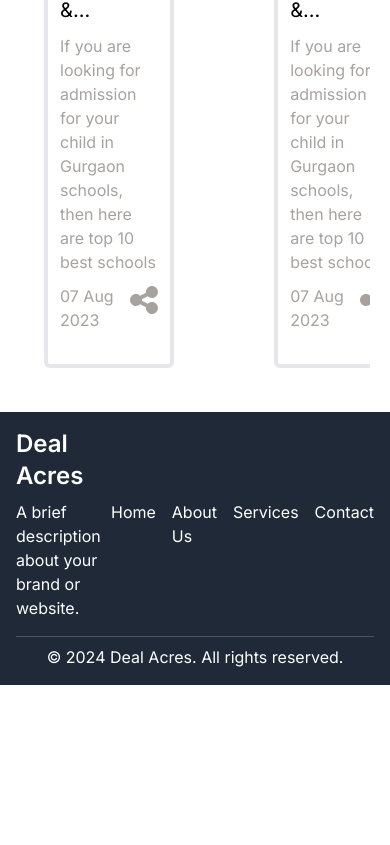
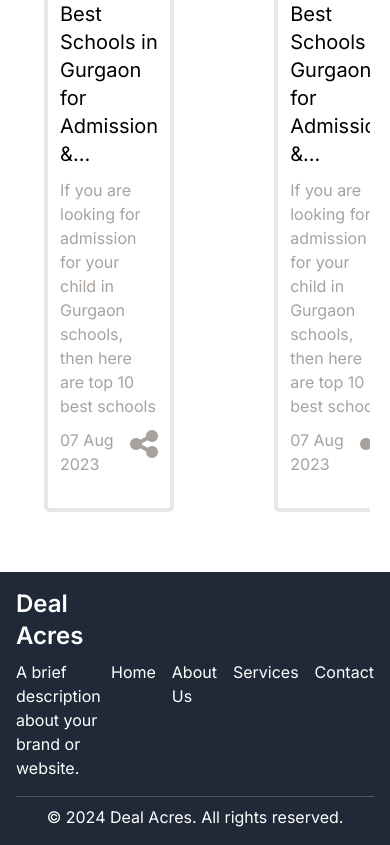
Before and after one commit to Pranjal826/next-app, a Next.js app: page / in a window 390 px wide. Shown: the part 5867-6712 px from the top of the page. Before the commit the page ends 6552 px from the top, so only its background shows below. Built offline with nearby package versions, Linux system fonts and the light colour scheme.

Commit message:
updation

```diff
--- a/src/app/Second/page.tsx
+++ b/src/app/Second/page.tsx
@@ -64,7 +64,7 @@ Step by step guide for free property listing</h1>
                 </br>
                 <p>So, a builder, an owner, or an agent does need not spend hours selling the house online or trying a hand at the online rental. Listing property is a process of a few minutes and you are done. Deal Acres has traffic and thousands of prospective homebuyers and tenants who visit the website every day. Sell your property quickly with Deal Acres.</p>
             </div>
-            <button className="absolute top-[150vh] bg-blue-700 text-white pl-10 pr-10 pt-3 pb-3 rounded-[12px] md:top-[65vh]">
+            <button className="absolute top-[180vh] bg-blue-700 text-white pl-10 pr-10 pt-3 pb-3 rounded-[12px] md:top-[65vh]">
                 List Your Property For FREE NOW!
             </button>
         </div>
--- a/src/app/Third/page.tsx
+++ b/src/app/Third/page.tsx
@@ -55,7 +55,7 @@ const Third=()=>{
 
         return (
             <>
-              <div className="flex flex-col p-5 gap-[17px]">
+              <div className="translate-y-[10rem] md:translate-y-[0rem] flex flex-col p-5 gap-[17px]">
                 <h1 className="text-6xl tracking-wider	">
                   Everything you need to know about Deal Acres<br />
                   Free Property Listing.....
--- a/src/app/footer/page.tsx
+++ b/src/app/footer/page.tsx
@@ -2,7 +2,7 @@ import React from "react";
 
 const Footer = () => {
   return (
-    <footer className="bg-gray-800 text-white p-4">
+    <footer className="bg-gray-800 text-white p-4 translate-y-[10rem] md:translate-0">
       <div className="container mx-auto flex justify-between items-center">
         <div>
           <h2 className="text-2xl font-semibold">Deal Acres</h2>
--- a/src/app/globals.css
+++ b/src/app/globals.css
@@ -6,7 +6,7 @@
 body ,html{
   color: rgb(var(--foreground-rgb));
     width: 100%;
-    height: auto;
+    height: max-content;
 }
 
 .que1.active {
--- a/src/app/reads/page.tsx
+++ b/src/app/reads/page.tsx
@@ -54,7 +54,7 @@ const Reads = () => {
 
 
   return (
-    <div className="reads flex flex-col gap-[30px] p-5">
+    <div className="reads flex flex-col gap-[30px] p-5 translate-y-[9rem] md:translate-y-[1rem]">
       <h1 className="text-3xl font-semibold">Interesting Reads</h1>
       <div className="overflow-scroll relative">
         <div className="cards flex gap-[100px] relative w-[150vw] ref={cardsRef} p-6">
```
